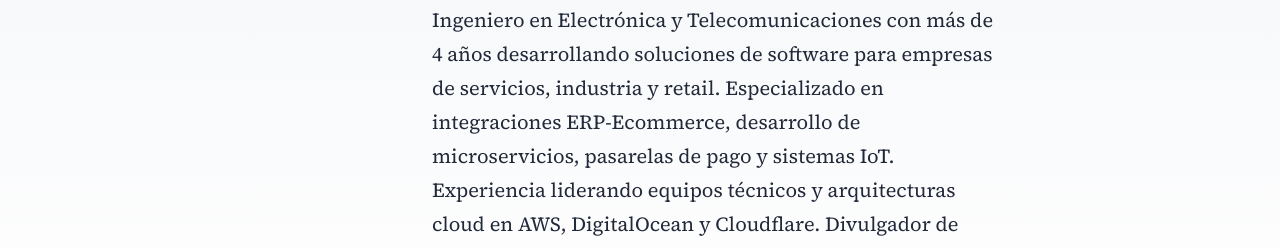
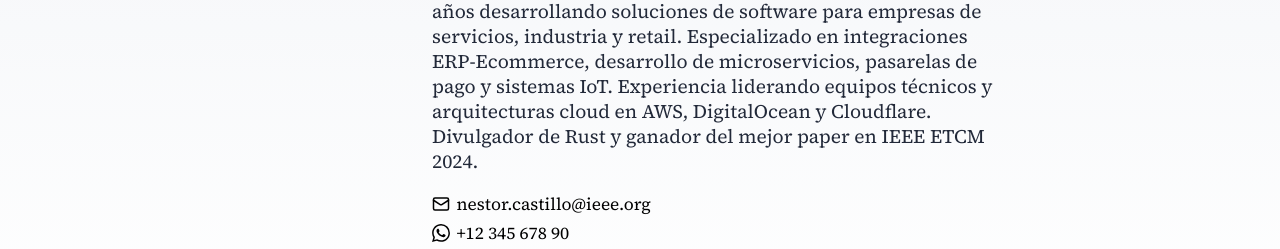
Before and after one commit to ndcastillo/ndavidcastillo, an Astro site: page / in a window 1280 px wide. Shown: the part 250-499 px from the top of the page. Built offline with nearby package versions, Linux system fonts and the light colour scheme; Astro itself is replaced by a stand-in of ours; some packages are replaced by stand-ins of ours.

Commit message:
feat: cambio tamano de letra

```diff
--- a/src/pages/index.astro
+++ b/src/pages/index.astro
@@ -4,11 +4,13 @@
 import Footer from '../components/Footer.astro';
 import FormattedDate from '../components/FormattedDate.astro';
 import Header from '../components/Header.astro';
-import { SITE_AUTHOR, SITE_DESCRIPTION, SITE_TITLE, SITE_URL, USER_GITHUB, USER_TWITTER, USER_LINKEDIN } from '../consts';
+import { SITE_AUTHOR, SITE_DESCRIPTION, SITE_TITLE, SITE_URL, USER_GITHUB, USER_TWITTER, USER_LINKEDIN, USER_EMAIL, USER_PHONE } from '../consts';
 
 const posts = (await getCollection('blog'))
 	.sort((a, b) => b.data.pubDate.valueOf() - a.data.pubDate.valueOf())
 	.slice(0, 5);
+
+const email = `mailto:${USER_EMAIL}`;
 ---
 
 <!doctype html>
@@ -48,9 +50,9 @@
           Ingeniero en Electrónica y Telecomunicaciones con más de 4 años desarrollando soluciones de software para empresas de servicios, industria y retail. Especializado en integraciones ERP-Ecommerce, desarrollo de microservicios, pasarelas de pago y sistemas IoT. Experiencia liderando equipos técnicos y arquitecturas cloud en AWS, DigitalOcean y Cloudflare. Divulgador de Rust y ganador del mejor paper en IEEE ETCM 2024.
 					</p>
 					<div class="contact">
-						<a href="mailto:nestor.castillo@ieee.org" class="contact-link" title="Email">
+            <a href={email} class="contact-link" title="Email">
 							<svg xmlns="http://www.w3.org/2000/svg" width="18" height="18" viewBox="0 0 24 24" fill="none" stroke="currentColor" stroke-width="2" stroke-linecap="round" stroke-linejoin="round"><rect width="20" height="16" x="2" y="4" rx="2"/><path d="m22 7-8.97 5.7a1.94 1.94 0 0 1-2.06 0L2 7"/></svg>
-							tucorreo@ejemplo.com
+              {USER_EMAIL}
 						</a>
 						<a href="https://wa.me/1234567890" class="contact-link" title="WhatsApp" target="_blank" rel="noopener noreferrer">
 							<svg xmlns="http://www.w3.org/2000/svg" width="18" height="18" viewBox="0 0 24 24" fill="currentColor"><path d="M17.472 14.382c-.297-.149-1.758-.867-2.03-.967-.273-.099-.471-.148-.67.15-.197.297-.767.966-.94 1.164-.173.199-.347.223-.644.075-.297-.15-1.255-.463-2.39-1.475-.883-.788-1.48-1.761-1.653-2.059-.173-.297-.018-.458.13-.606.134-.133.298-.347.446-.52.149-.174.198-.298.298-.497.099-.198.05-.371-.025-.52-.075-.149-.669-1.612-.916-2.207-.242-.579-.487-.5-.669-.51-.173-.008-.371-.01-.57-.01-.198 0-.52.074-.792.372-.272.297-1.04 1.016-1.04 2.479 0 1.462 1.065 2.875 1.213 3.074.149.198 2.096 3.2 5.077 4.487.709.306 1.262.489 1.694.625.712.227 1.36.195 1.871.118.571-.085 1.758-.719 2.006-1.413.248-.694.248-1.289.173-1.413-.074-.124-.272-.198-.57-.347m-5.421 7.403h-.004a9.87 9.87 0 0 1-5.031-1.378l-.361-.214-3.741.982.998-3.648-.235-.374a9.86 9.86 0 0 1-1.51-5.26c.001-5.45 4.436-9.884 9.888-9.884 2.64 0 5.122 1.03 6.988 2.898a9.825 9.825 0 0 1 2.893 6.994c-.003 5.45-4.437 9.884-9.885 9.884m8.413-18.297A11.815 11.815 0 0 0 12.05 0C5.495 0 .16 5.335.157 11.892c0 2.096.547 4.142 1.588 5.945L.057 24l6.305-1.654a11.882 11.882 0 0 0 5.683 1.448h.005c6.554 0 11.89-5.335 11.893-11.893a11.821 11.821 0 0 0-3.48-8.413Z"/></svg>
@@ -215,10 +217,9 @@
 		margin-bottom: 0.2rem;
 	}
 	.role {
-		color: rgb(var(--gray));
-		font-size: 0.9em;
-		margin-bottom: 0.8rem;
-	}
+		font-size: 1.2rem;
+    margin: 0px;
+  }
 	.contact {
 		display: flex;
 		flex-direction: column;
@@ -231,7 +232,7 @@
 		gap: 0.4rem;
 		font-size: 0.9em;
 		text-decoration: none;
-	}
+  }
 	.contact-link:hover {
 		text-decoration: underline;
 		text-decoration-style: dashed;
--- a/src/styles/global.css
+++ b/src/styles/global.css
@@ -16,22 +16,6 @@
 		0 2px 6px rgba(var(--gray), 25%), 0 8px 24px rgba(var(--gray), 33%),
 		0 16px 32px rgba(var(--gray), 33%);
 }
-/*
-@font-face {
-	font-family: "Atkinson";
-	src: url("/fonts/atkinson-regular.woff") format("woff");
-	font-weight: 400;
-	font-style: normal;
-	font-display: swap;
-}
-@font-face {
-	font-family: "Atkinson";
-	src: url("/fonts/atkinson-bold.woff") format("woff");
-	font-weight: 700;
-	font-style: normal;
-	font-display: swap;
-}
-*/
 @font-face {
   font-family: "Source Serif";
   src: url("/fonts/SourceSerif4-Light.woff2");
@@ -77,8 +61,8 @@
 	word-wrap: break-word;
 	overflow-wrap: break-word;
 	color: rgb(var(--gray-dark));
-	font-size: 20px;
-	line-height: 1.7;
+	font-size: 1.2rem;
+	line-height: 1.3;
 }
 main {
 	width: 720px;
```
